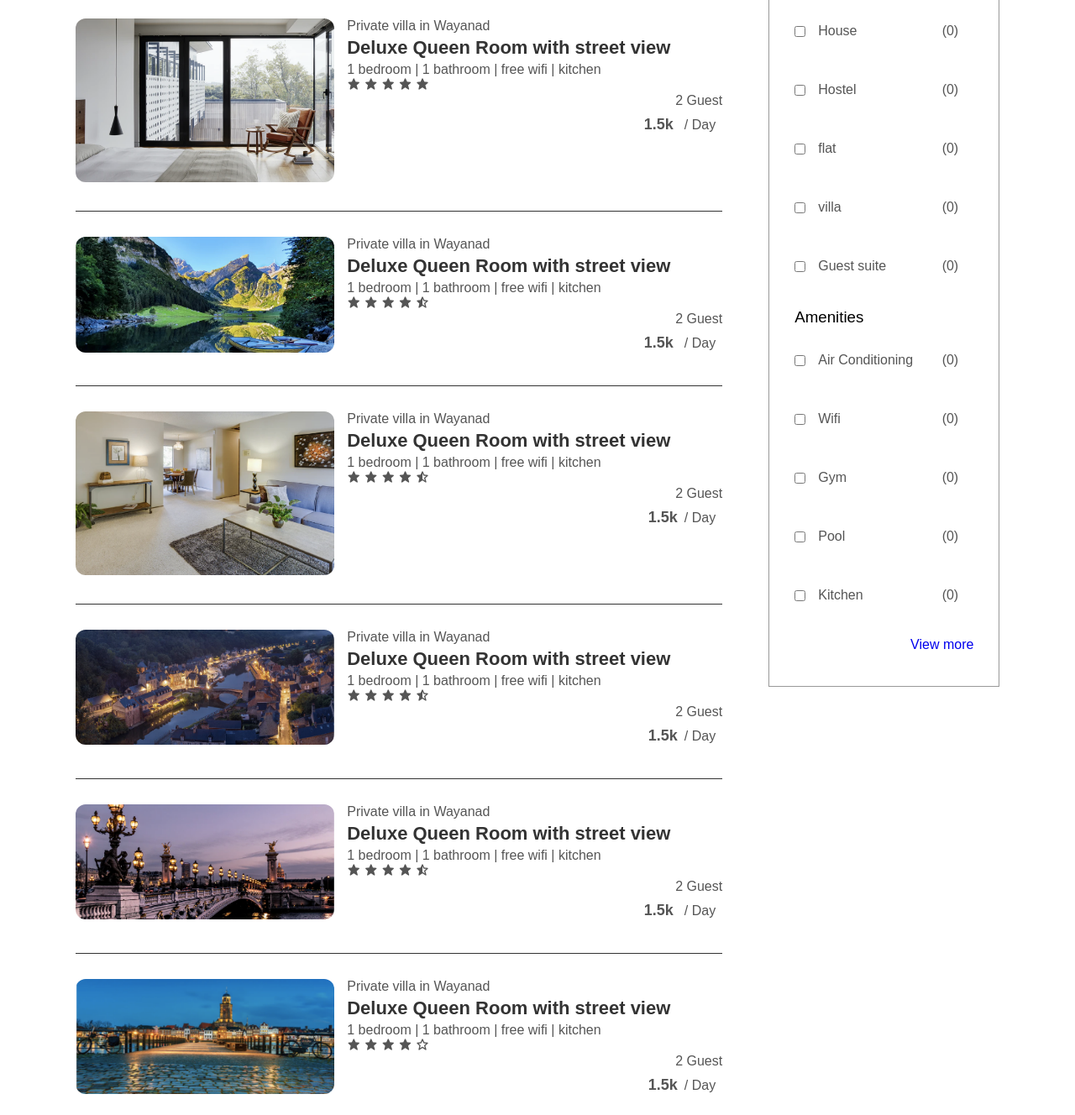
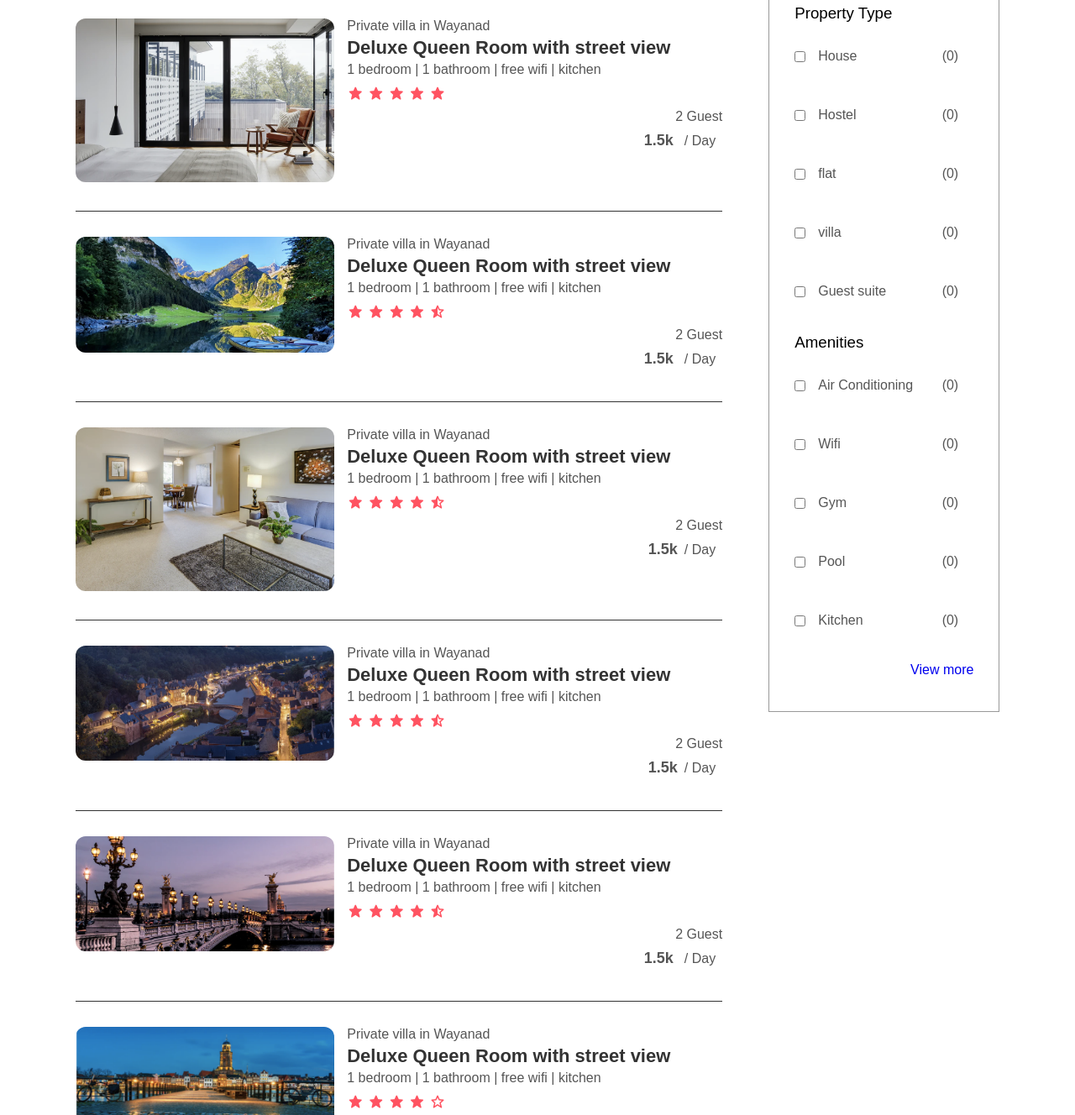
Before and after one commit to suba-123/Hotelbooking, a plain HTML site: page hotel.html in a window 1280 px wide. Shown: the part 289-1617 px from the top of the page at 84% size. Drawn offline with nearby package versions, Linux system fonts and the light colour scheme; files whose address does not match are found by name.

Commit message:
modified style.css

```diff
--- a/style.css
+++ b/style.css
@@ -156,8 +156,7 @@ nav {
 
 /*--about us--*/
 .cta {
-    margin: 80;
-    x 0;
+    margin: 80px 0;
     background-image: linear-gradient(to right, #3f2321, transparent), url(./image/banner-image-2.png);
     background-size: cover;
     background-position: center;
@@ -453,12 +452,23 @@ nav .fav-bars{
     margin: 4px 0;
 }
 
-/* star icons not wroking...
- .house-info i {
+.bxs-star  {
+color: #ff5361;
+font-size: 18px;
+margin: 10px 1px;
+}
+.bxs-star-half{
     color: #ff5361;
-    font-size: 18px;
-    margin: 10px 1px;
- } */
+font-size: 18px;
+margin: 10px 1px;
+}
+.bx-star{
+    color: #ff5361;
+font-size: 18px;
+margin: 10px 1px;
+}
+
+
 .house-price {
     text-align: right;
 }
@@ -484,7 +494,7 @@ nav .fav-bars{
 .sidebar {
     border: 1px solid #999;
     padding: 20px 30px;
-    morgin-top: 30px;
+    margin-top: 30px;
 }
 
 .sidebar h2 {
@@ -578,53 +588,3 @@ span {
     }
 
 }
-
-
-
-
-
-
-
-
-
-
-
-
-
-
-
-
-
-
-
-
-
-
-
-
-
-
-
-
-
-
-
-
-
-
-
-
-
-
-
-
-
-
-
-
-
-
-
-
-
-}
```
